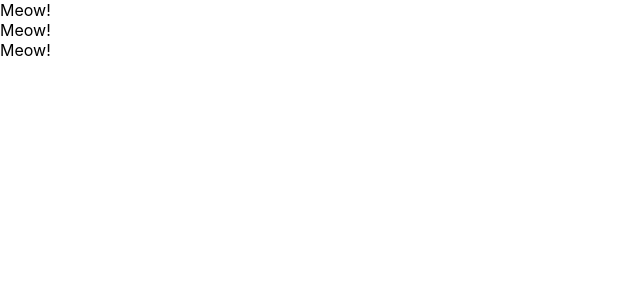
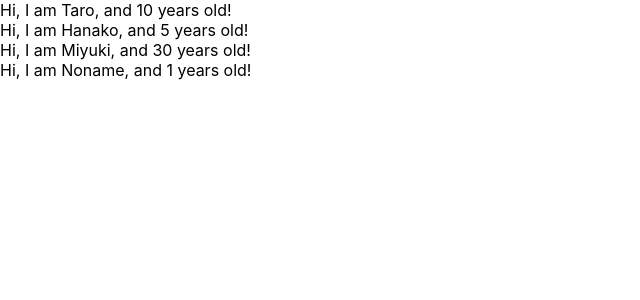
Before and after one commit to kamami-src/udemy-react-redux-application, a React (Create React App) app: page / in a window 1280 px wide. Shown: the top 300 px of the page, without its empty margins (0-640 px from the left). Built offline with nearby package versions, Linux system fonts and the light colour scheme.

Commit message:
learn props of component

```diff
--- a/src/App.js
+++ b/src/App.js
@@ -1,36 +1,39 @@
 import React, { Component } from "react";
 
-// function App() {
-//   return (
-//     <React.Fragment>
-//       <label htmlFor="bar">bar</label>
-//       <input type="text" onChange={() => {console.log("I am changed!")}} />
-//     </React.Fragment>
-//   )
-// }
-
-// class App extends Component {
-//   render() {
-//     return (
-//       <React.Fragment>
-//         <label htmlFor="bar">bar</label>
-//         <input type="text" onChange={() => {console.log("I am changed!")}} />
-//       </React.Fragment>
-//     )
-//   }
-// }
-
 const App = () => {
+  const profiles = [
+    {
+      name: "Taro",
+      age: 10
+    },
+    {
+      name: "Hanako",
+      age: 5
+    },
+    {
+      name: "Miyuki",
+      age: 30
+    },
+    {
+      name: "Noname"
+    }
+  ]
   return (
     <React.Fragment>
-      <Cat />
-      <Cat />
-      <Cat />
+      {profiles.map((profile, index)=>{
+        return <User key={index} name={profile.name} age={profile.age} />
+      })}
     </React.Fragment>
   )
 }
 
-const Cat = () => {
-  return <div>Meow!</div>
+const User = (props) => {
+  return <div>Hi, I am {props.name}, and {props.age} years old!</div>
 }
+
+// propsとして渡されなかった場合のデフォルト値
+User.defaultProps = {
+  age: 1
+}
+
 export default App;
```
